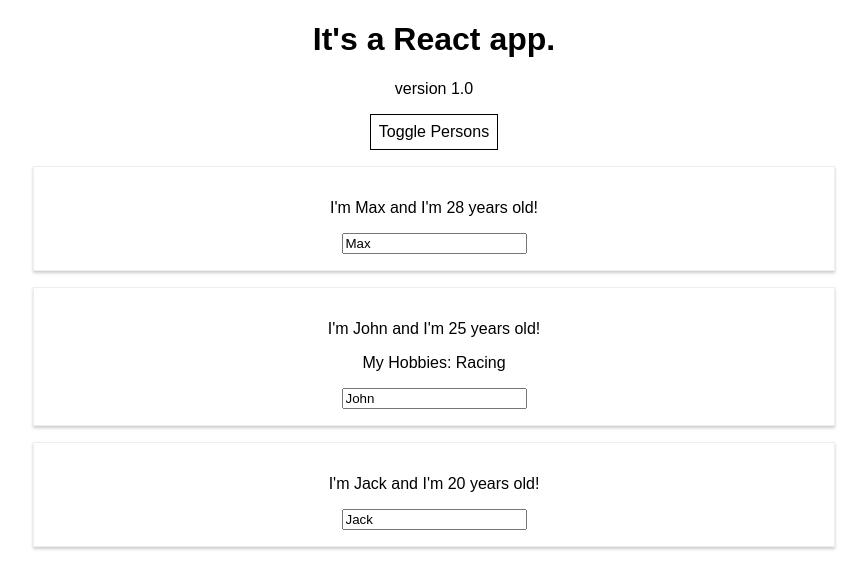
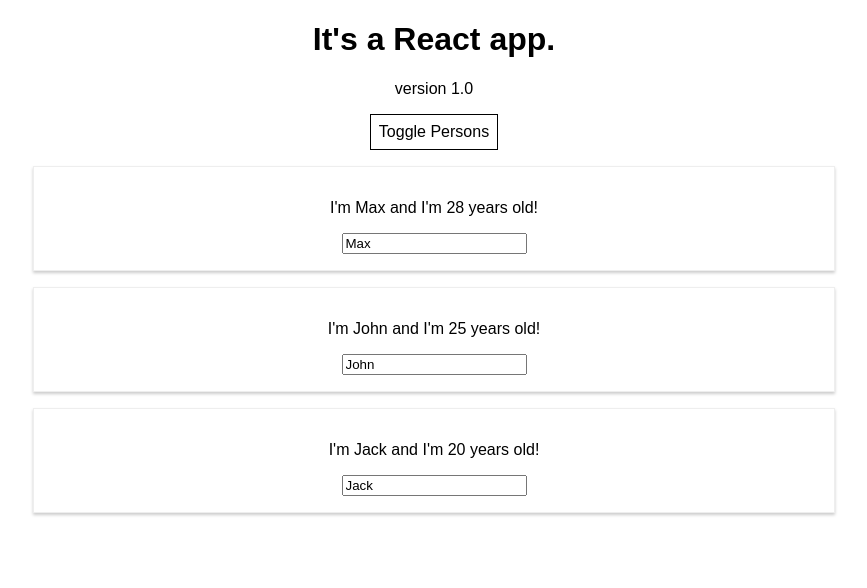
Before and after one commit to szab0lcs/react_course_4th_chapter, a React (Create React App) app: page / in a window 1280 px wide. Both pictures are taken after a click on the button "Toggle Persons". Shown: the top 588 px of the page, without its empty margins (206-1073 px from the left). Built offline with nearby package versions, Linux system fonts and the light colour scheme.

Commit message:
Rendering list to component

```diff
--- a/src/App.js
+++ b/src/App.js
@@ -51,18 +51,11 @@
     if(this.state.showPersons){
       persons = (
         <div >
-        <Person
-        name={this.state.persons[0].name}
-        age={this.state.persons[0].age}/>
-        <Person
-        name={this.state.persons[1].name}
-        age={this.state.persons[1].age}
-        click={this.switchNameHandler.bind(this, 'Maximilian')}
-        changed={this.nameChangedHandler}
-        >My Hobbies: Racing</Person>
-        <Person
-        name={this.state.persons[2].name}
-        age={this.state.persons[2].age}/>
+          {this.state.persons.map(person => {
+            return <Person
+              name={person.name}
+              age={person.age}/>
+          })}
         </div>
       );
     }
```
